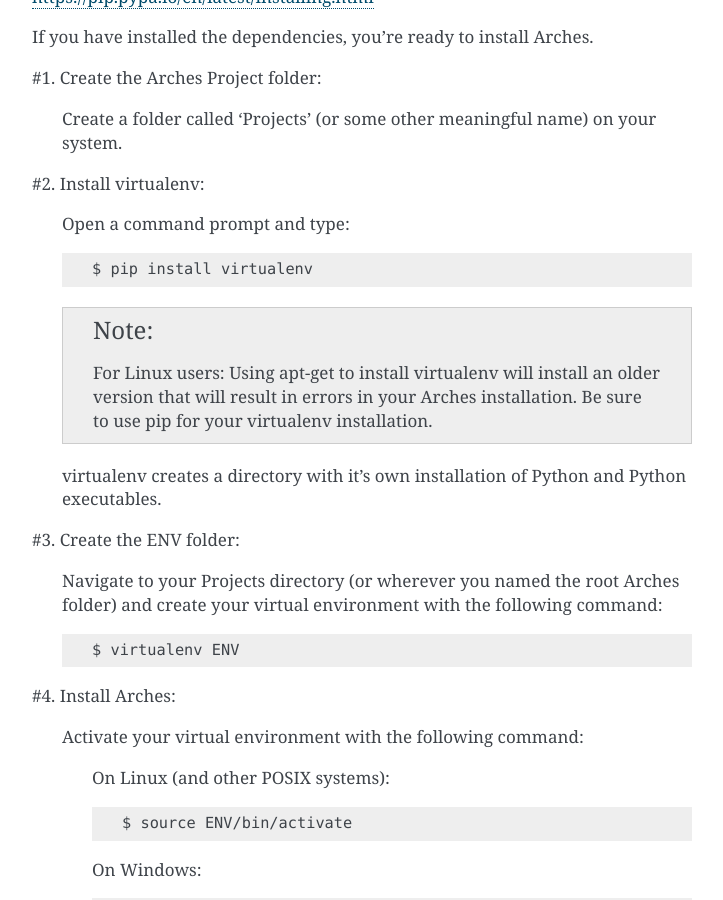
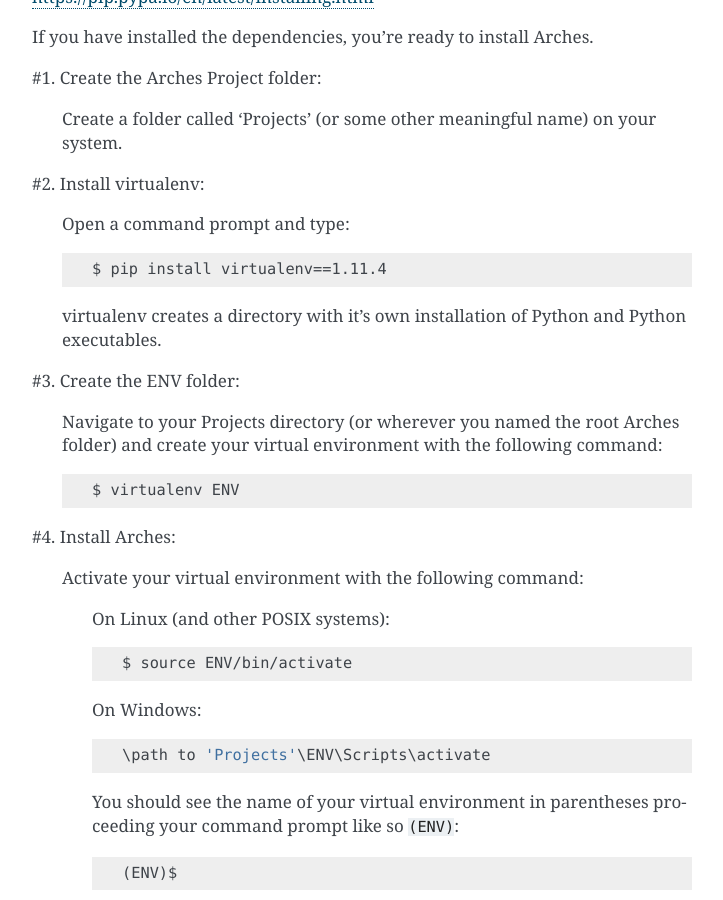
Before and after one commit to archesproject/arches-docs, a Sphinx documentation site: the page built from docs/getting-started.txt, in a window 1280 px wide and 900 px high, scrolled down 1677 px. Shown: the whole window, without its empty margins (388-1111 px from the left). Built offline with Sphinx 7.4.7, drawn with Linux system fonts in a browser that asks for light colours.

Commit message:
specified the version of virtualenv to use because of issues running the arches-app command with more recent versions on linux.

```diff
--- a/docs/getting-started.txt
+++ b/docs/getting-started.txt
@@ -79,10 +79,7 @@
 
     Open a command prompt and type::
 
-        $ pip install virtualenv
-
-    .. note::
-        For Linux users: Using apt-get to install virtualenv will install an older version that will result in errors in your Arches installation. Be sure to use pip for your virtualenv installation.
+        $ pip install virtualenv==1.11.4
 
     virtualenv creates a directory with it's own installation of Python and Python executables.
 
```
